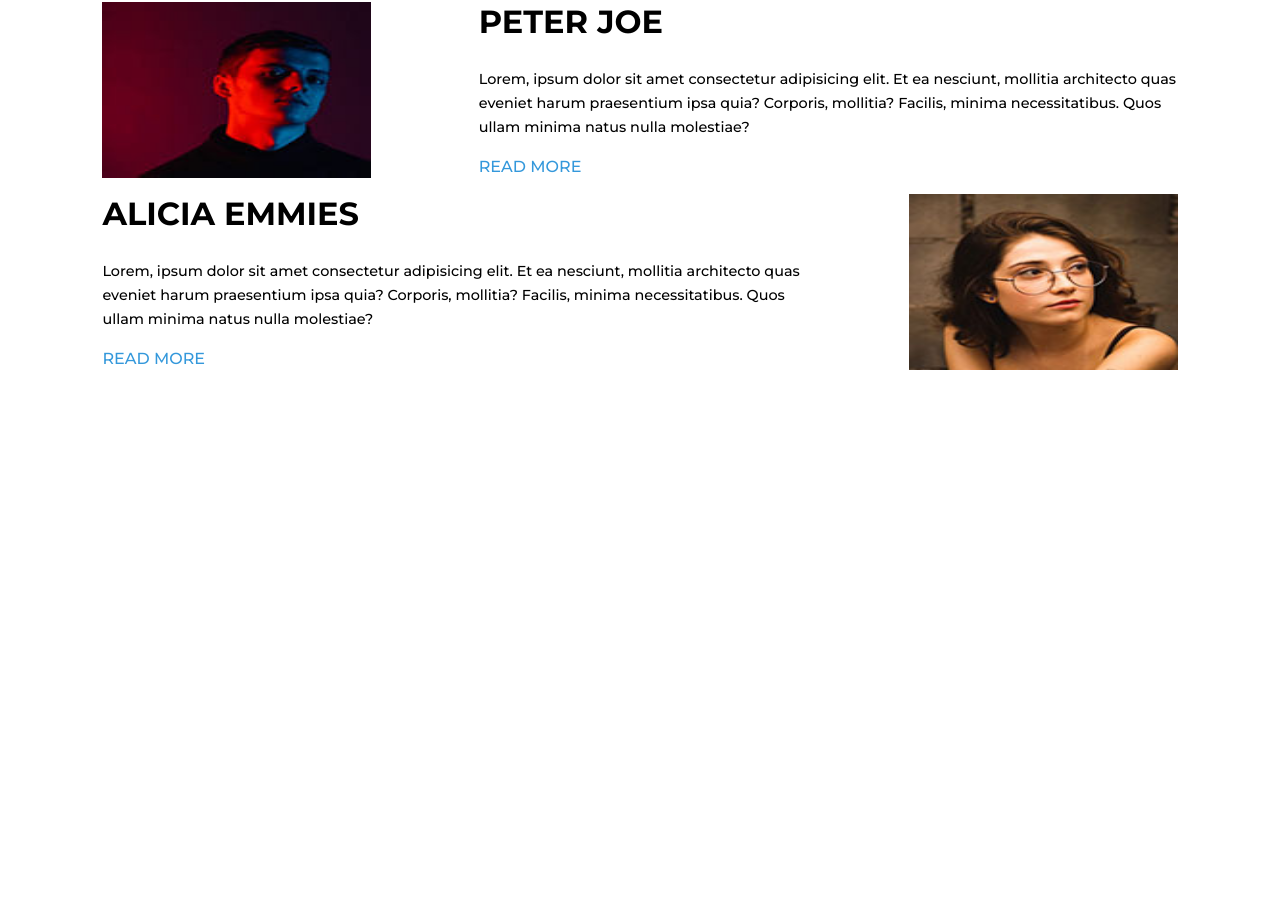
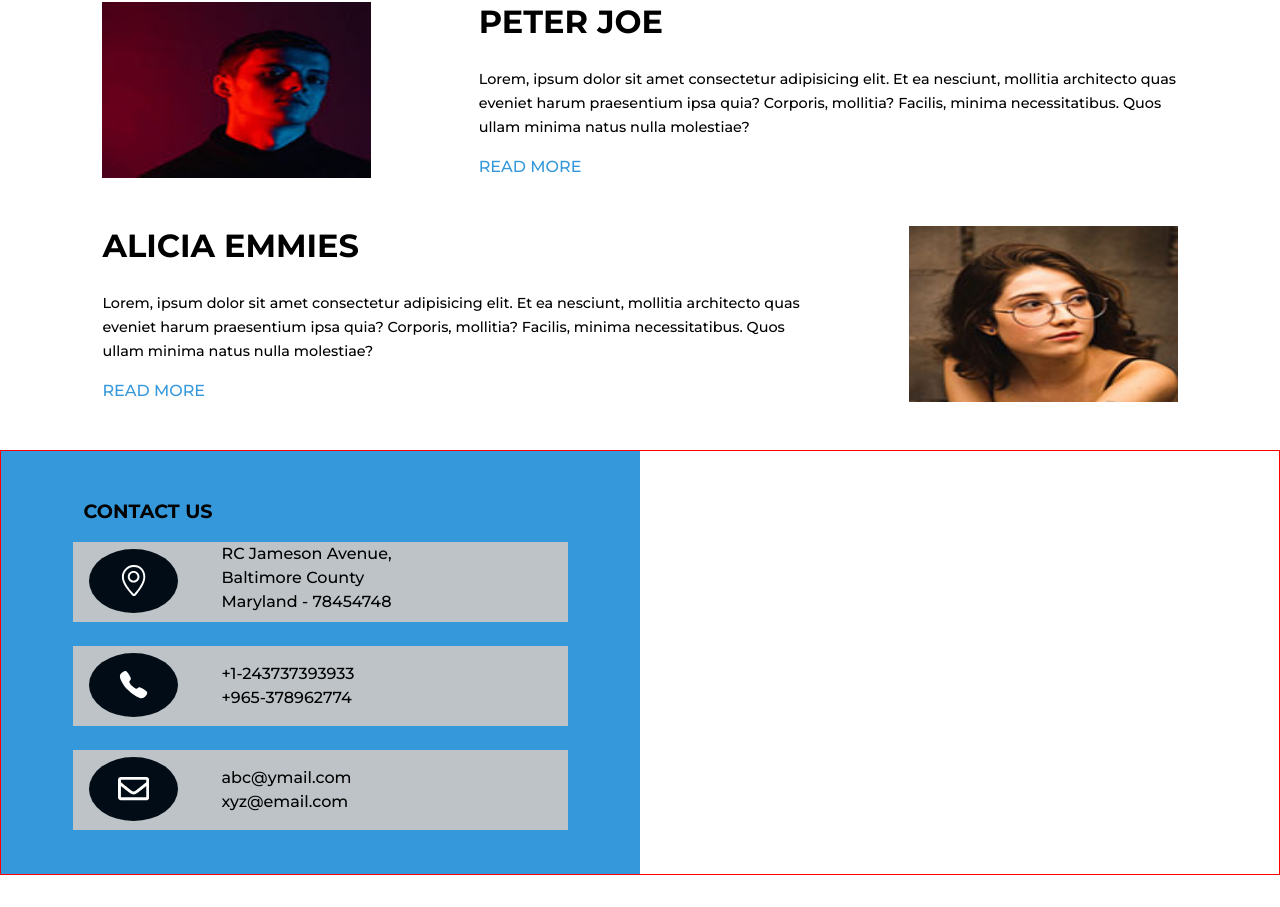
Before and after one commit to DevKay22/Design1, a React (Vite) app: page / in a window 1280 px wide. Shown: the part 5871-6778 px from the top of the page. Before the commit the page ends 6257 px from the top, so only its background shows below. Built offline with nearby package versions, Linux system fonts and the light colour scheme.

Commit message:
contacts

```diff
--- a/src/App.jsx
+++ b/src/App.jsx
@@ -7,6 +7,8 @@ import Success from './Components/Success';
 import Events from './Components/Events';
 import Press from './Components/Press';
 import Testimonials from './Components/Testimonials';
+import Contacts from './Components/Contacts';
+
 const App = () => {
   return (
     <div>
@@ -18,6 +20,7 @@ const App = () => {
       <Events />
       <Press />
       <Testimonials />
+      <Contacts />
 
     </div>
   )
--- /dev/null
+++ b/src/Components/Contacts.jsx
@@ -0,0 +1,54 @@
+import React from 'react';
+import '../Styles/Contacts.css';
+import { SlLocationPin } from "react-icons/sl";
+import { IoCall } from "react-icons/io5";
+import { FaRegEnvelope } from "react-icons/fa";
+
+const Contacts = () => {
+  return (
+    <div className='contacts'>
+        <div className='contact'>
+            <h1>
+                CONTACT US
+            </h1>
+
+            <div className='contItems'>
+                <div>
+                    <div className='contLogo'><SlLocationPin /></div>
+                    <div className='contDetails'>
+                        <p>RC Jameson Avenue,</p>
+                        <p>Baltimore County</p>
+                        <div>
+                        <p>Maryland - 78454748</p>
+                        </div>
+
+                    </div>
+                </div>
+                <div>
+                <div className='contLogo'><IoCall /></div>
+                    <div className='contDetails special'>
+                        <p>+1-243737393933</p>
+                        <p>+965-378962774</p>
+
+
+                    </div>
+                </div>
+                <div>
+                <div className='contLogo'><FaRegEnvelope /></div>
+                    <div className='contDetails  special'>
+                        <p>abc@ymail.com</p>
+                        <p>xyz@email.com</p>
+
+
+                    </div>
+                </div>
+            </div>
+        </div>
+        <div className='contactForm'>
+
+        </div>
+    </div>
+  )
+}
+
+export default Contacts
--- /dev/null
+++ b/src/Styles/Contacts.css
@@ -0,0 +1,67 @@
+.contacts{
+    margin: 2em 0;
+    width: 100%;
+    /* height: 20em; */
+    border: 1px solid red;
+    display: flex;
+
+}
+
+.contact{
+    width: 50%;
+    background-color: #3498db;
+}
+
+.contact>h1{
+    margin-top: 2.5em;
+    font-size: 1.2em;
+    margin-left: 4.3em;
+}
+
+.contItems{
+    margin: 1.2em 4.5em;
+    display: flex;
+    flex-direction: column;
+
+}
+
+.contItems>div{
+    /* border: 1px solid red; */
+    height: 5em;
+    margin-bottom: 1.5em;
+    display: flex;
+    justify-content: space-between;
+    background-color: #bdc3c7;
+}
+
+.contLogo{
+    width: 18%;
+    /* border: 1px solid red; */
+    border-radius: 50%;
+    height: 80%;
+    margin-top: 0.2em;
+    margin-left: 0.5em;
+    background-color: #010c16;
+    /* text-align: center; */
+    color: white;
+    display: flex;
+    justify-content: center;
+    align-items: center;
+    font-size: 1.95em;
+}
+
+.contDetails{
+    width: 70%;
+    /* border: 1px solid red; */
+}
+
+.contDetails>p{
+    font-size: 1.0em;
+    margin-top: 0;
+    margin-bottom: 0;
+}
+
+.special{
+
+    margin: auto 0;
+}
--- a/src/Styles/Testimonials.css
+++ b/src/Styles/Testimonials.css
@@ -11,7 +11,7 @@
     width: 84%;
     /* border: 1px solid red; */
     height: 11em;
-    margin: 1em auto;
+    margin: 1em auto 3em;
     display: flex;
     justify-content: space-between;
 }
```
